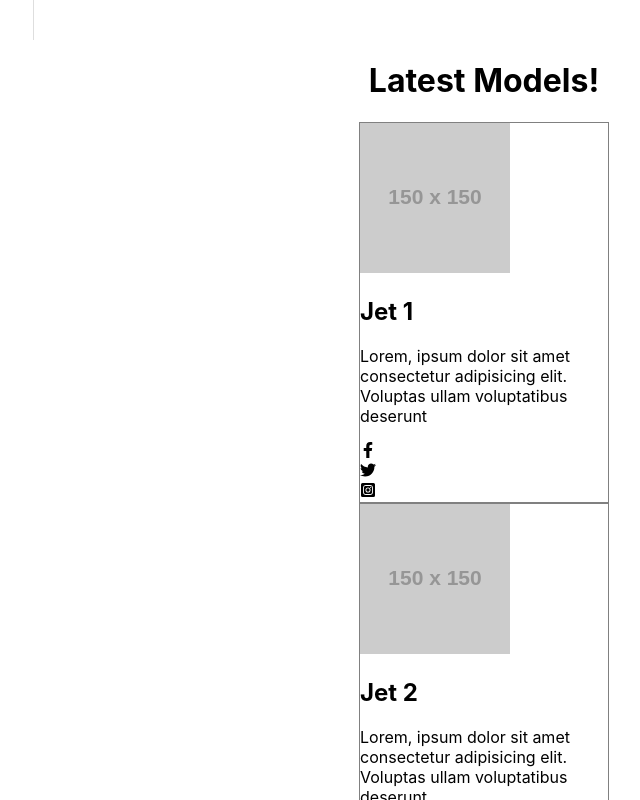
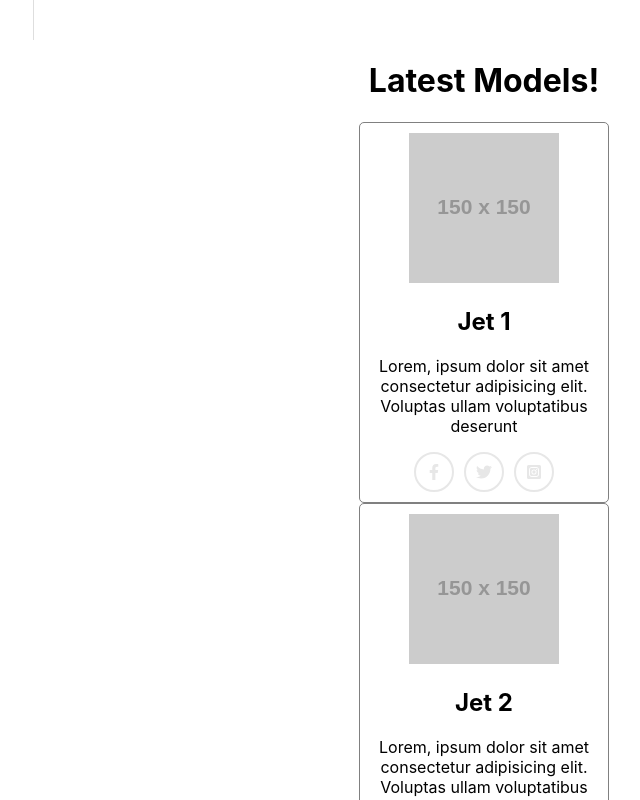
Before and after one commit to mikemtzp/Easy-Fly, a React (Create React App) app: page / in a window 1280 px wide. Shown: the part 760-1560 px from the top of the page, without its empty margins (156-796 px from the left). Built offline with nearby package versions, Linux system fonts and the light colour scheme.

Commit message:
Add social-media icons

```diff
--- a/src/components/main/MainJet.js
+++ b/src/components/main/MainJet.js
@@ -9,6 +9,7 @@ import * as FaIcons from 'react-icons/fa';
 
 function MainJet(props) {
   const { name, description, key } = props;
+
   return (
     <article key={key} className="jet-container">
       <div>
@@ -18,14 +19,14 @@ function MainJet(props) {
         <h2>{name}</h2>
         <p>{description}</p>
       </div>
-      <div>
-        <div>
+      <div className="social-container">
+        <div className="icon-container">
           <FaIcons.FaFacebookF />
         </div>
-        <div>
+        <div className="icon-container">
           <FaIcons.FaTwitter />
         </div>
-        <div>
+        <div className="icon-container">
           <FaIcons.FaInstagramSquare />
         </div>
       </div>
--- a/src/components/main/mainJet.scss
+++ b/src/components/main/mainJet.scss
@@ -1,4 +1,25 @@
 .jet-container {
   border: 1px solid grey;
   max-width: 250px;
+  display: flex;
+  flex-direction: column;
+  align-items: center;
+  text-align: center;
+  padding: 1rem;
+  border-radius: 0.5rem;
 }
+
+.social-container {
+  display: flex;
+  column-gap: 1rem;
+}
+
+.icon-container {
+  border: 0.2rem solid #E7E7E7;
+  color: #E7E7E7;
+  border-radius: 50%;
+  display: flex;
+  align-items: center;
+  justify-content: center;
+  padding: 1rem;
+}
```
